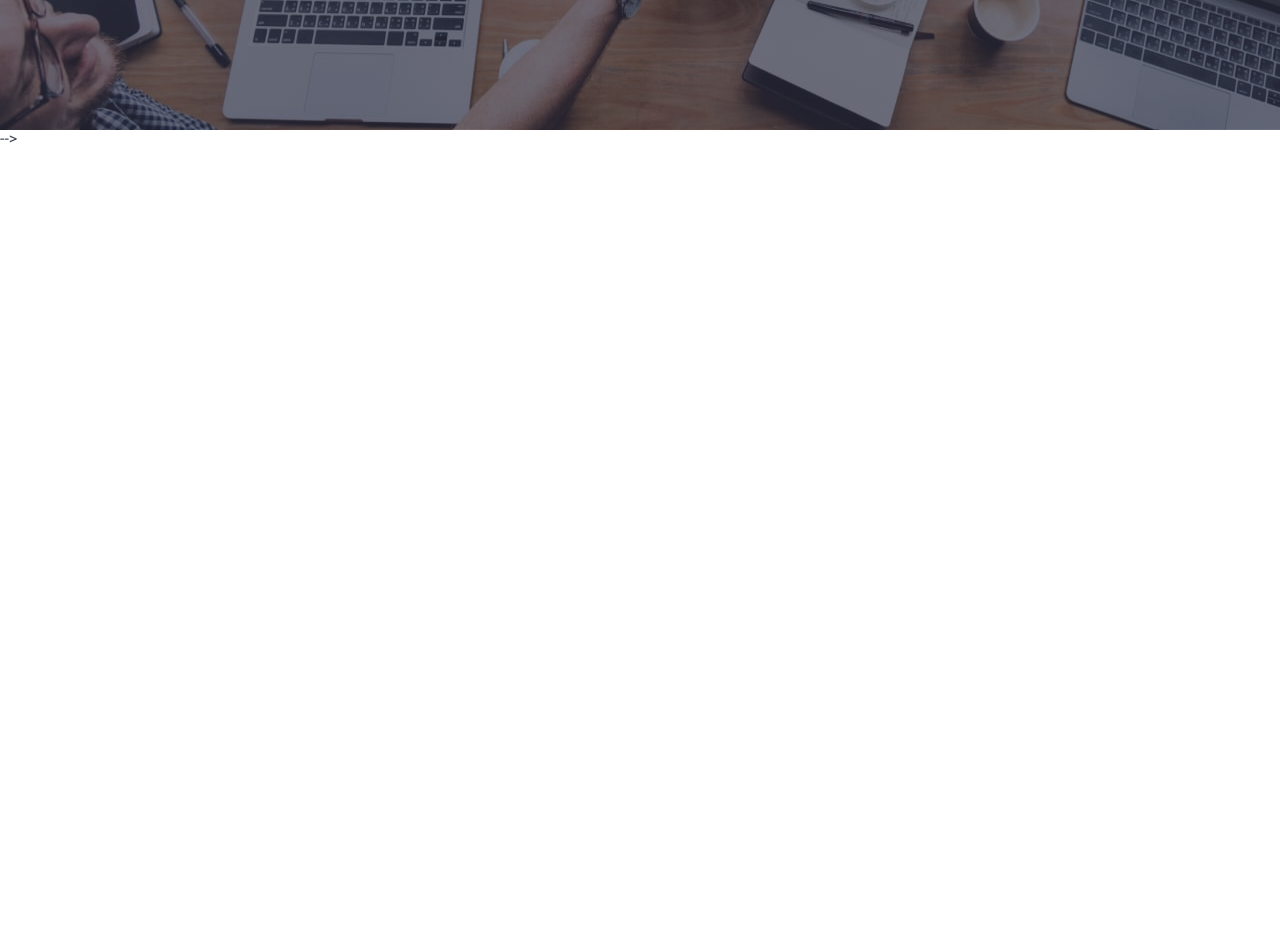
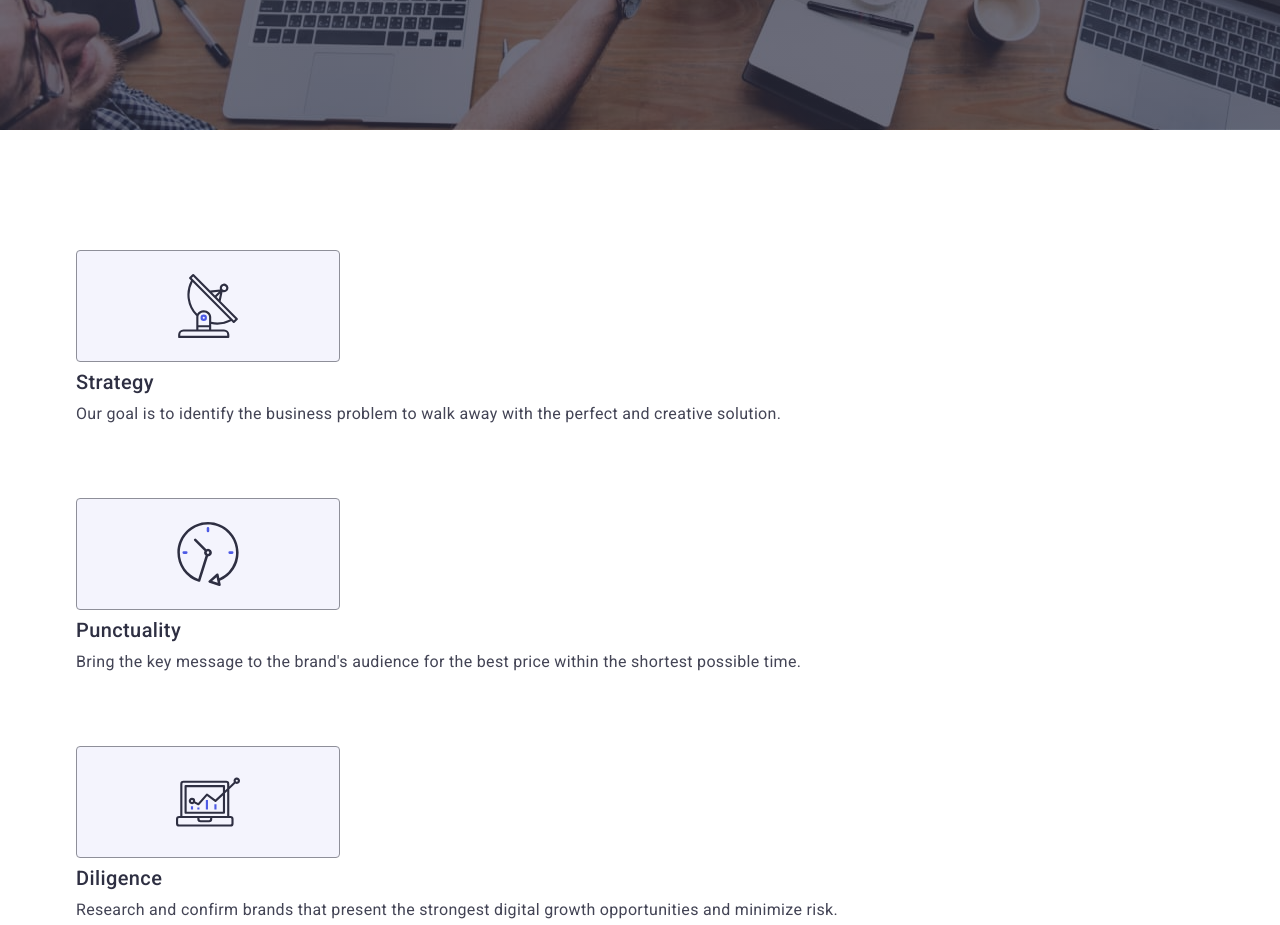
Before and after one commit to Andinator13/goit-markup-hw-06, a plain HTML site: page index.html in a window 1280 px wide. Shown: the part 540-1465 px from the top of the page. Before the commit the page ends 800 px from the top, so only its background shows below. Drawn offline with nearby package versions, Linux system fonts and the light colour scheme.

Commit message:
adapt benefits section

```diff
--- a/css/old-stylesheet.css
+++ b/css/old-stylesheet.css
@@ -221,8 +221,6 @@ img {
 /* #endregion */
 
 /* #region Benefits */
-.benefits {
-}
 
 .benefits-heading {
   font-weight: 700;
--- a/css/stylesheet.css
+++ b/css/stylesheet.css
@@ -65,6 +65,11 @@ img {
     max-width: 1158px;
     padding: 0 15px;
   }
+}
+
+.section {
+  padding-top: 120px;
+  padding-bottom: 96px;
 }
 
 /* Header */
@@ -371,3 +376,60 @@ img {
     background-size: cover;
   }
 }
+
+/* Benefits */
+
+.benefits-div {
+  display: none;
+}
+
+@media screen and (min-width: 1158px) {
+  .benefits-div {
+    border: 1px solid #8e8f99;
+    border-radius: 4px;
+    width: 264px;
+    height: 112px;
+    background-color: #f4f4fd;
+    margin-bottom: 8px;
+    display: flex;
+    align-items: center;
+    justify-content: center;
+  }
+}
+
+.benefits-sub-heading {
+  font-weight: 500;
+  font-size: 36px;
+  line-height: 1.1;
+  letter-spacing: 0.02em;
+  color: #2e2f42;
+  margin-bottom: 8px;
+}
+
+.benefits-paragraph {
+  font-weight: 500;
+  font-size: 16px;
+  line-height: 1.5;
+  letter-spacing: 0.02em;
+  color: #434455;
+  margin-bottom: 72px;
+}
+
+@media screen and (min-width: 1158px) {
+  .benefits-sub-heading {
+    font-weight: 500;
+    font-size: 20px;
+    line-height: 1.2;
+    letter-spacing: 0.02em;
+    color: #2e2f42;
+    margin-bottom: 8px;
+  }
+
+  .benefits-paragraph {
+    font-weight: 400;
+    font-size: 16px;
+    line-height: 1.5;
+    letter-spacing: 0.02em;
+    color: #434455;
+  }
+}
--- a/index.html
+++ b/index.html
@@ -72,10 +72,10 @@
           <button class="hero-button" type="button">Order Service</button>
         </div>
       </section>
-      -->
+
       <!-- #endregion -->
       <!-- #region Benefits -->
-      <!-- <section id="benefits" class="benefits section">
+      <section id="benefits" class="benefits section">
         <div class="container">
           <h2 class="visually-hidden">Benefits</h2>
           <ul class="benefits-list">
@@ -129,7 +129,7 @@
             </li>
           </ul>
         </div>
-      </section> -->
+      </section>
       <!-- #endregion -->
       <!-- #region Our Team -->
       <!-- <section id="team" class="team section">
```
